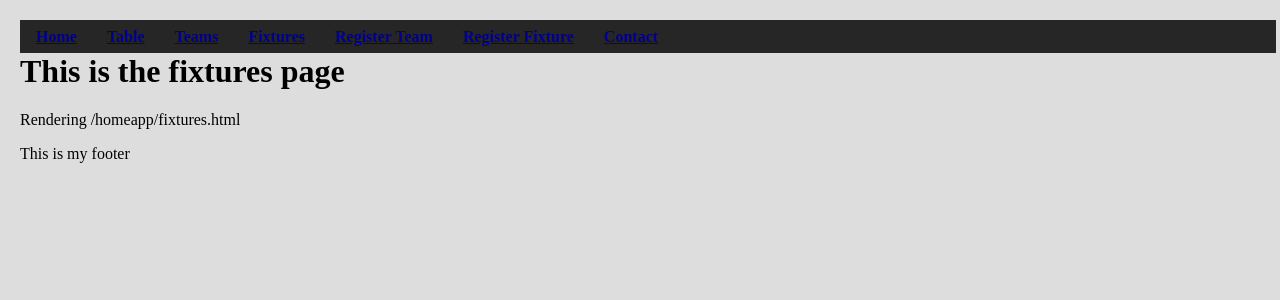
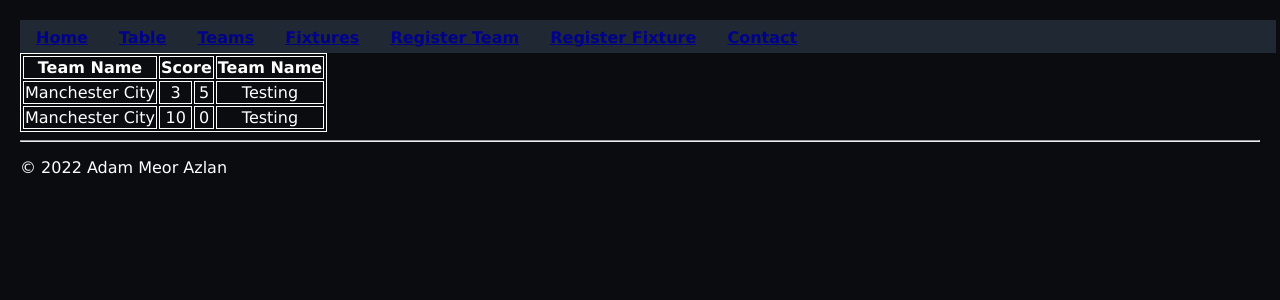
Before and after one commit to ameorazlan/coursework, a Django app: page /teams/fixtures in a window 1280 px wide. Shown: the top 300 px of the page. Run offline with Django 4.2, Linux system fonts and the light colour scheme; data comes from the database, SQL or seed files in the repository; both versions use the stored data as it was after the commit; style sheets or scripts are compiled from the project's sources; some libraries are stand-ins or nearby versions.

Commit message:
Improved navbar and overall website looks

```diff
--- a/static/css/base.scss
+++ b/static/css/base2.scss
@@ -1,8 +1,9 @@
-$font: 'Times New Roman', 'Times', serif;
-$color: #DDDDDD;
+$font: 'Verdana', 'sans-serif';
+$color: #0B0C10;
 body {
  font-family: $font;
  background-color: $color;
+ color: white;
  margin: 10px;
  padding: 10px;
 }
@@ -25,10 +26,11 @@
     margin: 0;
     padding: 8px;
     height: 17px;
-    background-color: #262626;
+    background-color: #1f2833;
 }
 
 .menu li {
+    font-family: $font;
     display: inline-block;
     font-weight: bold;
     vertical-align: auto;
@@ -36,7 +38,8 @@
 }
 
 .menu li a {
-    color: white;
+    font-family: $font;
+    color: #66FCF1;
 }
 
 .navbutton:link {
@@ -47,7 +50,7 @@
 
 .navbutton:hover {
     transition: .3s;
-    color: lightblue;
+    color: white;
 }
 
 
--- a/teams/templates/teams/create.html
+++ b/teams/templates/teams/create.html
@@ -2,7 +2,7 @@
 {% block content %}
 <script>
 function validateTerms() {
-    if (!$("agreeToTerms").checked) {
+    if (!$("#agreeToTerms").is(':checked')) {
         window.alert("Please checek terms and conidtions");
         return false;
     }
@@ -10,7 +10,7 @@
 }
 </script>
 <h1>Register your team here</h1>
-<form method="POST" enctype="multipart/form-data" >
+<form method="POST" enctype="multipart/form-data" onsubmit="return validateTerms()" >
     <!-- Security token -->
     {% csrf_token %}
     <!-- Using the formset -->
--- a/teams/templates/teams/fixtures.html
+++ b/teams/templates/teams/fixtures.html
@@ -3,6 +3,37 @@
 <title>Fixtures </title>
 {% endblock title%}
 {% block content %}
-<h1>This is the fixtures page</h1>
-<p>Rendering /homeapp/fixtures.html</p>
+<table>
+    <tr>
+        <th>Team Name</th>
+        <th colspan=2>Score</th>
+        <th>Team Name</th>
+    </tr>
+    {% for game in fixtures_list %}
+
+        <tr>
+            <td>
+            {% for team in team_list %}
+                {% if team.id == game.team1_id %}
+                    {{ team.name }}
+                {% endif %}
+            {% endfor %}
+            </td>
+            <td>
+                {{ game.score1}}
+            </td>
+            <td>
+                {{game.score2}}
+            </td>
+            <td>
+                {% for team in team_list %}
+                    {% if team.id == game.team2_id %}
+                        {{ team.name }}
+                    {% endif %}
+                {% endfor %}
+            </td>
+        </tr>
+    {% endfor %}
+   </table> <hr/>
+
 {% endblock content %}
--- a/teams/views.py
+++ b/teams/views.py
@@ -1,12 +1,14 @@
 from django.shortcuts import (get_object_or_404, render, redirect)
 from django.contrib import messages
-from .models import team, table as tablemodel
+from .models import team, table as tablemodel, fixtures as fixturesmodel
 from .forms import teamForm, fixtureForm
 
 
 # Create your views here.
 def fixtures(request):
     context = {}
+    context['fixtures_list'] = fixturesmodel.objects.all().order_by('-id')
+    context["team_list"] = team.objects.all()
     return render(request, 'teams/fixtures.html', context)
 
 def table(request):
--- a/templates/base.html
+++ b/templates/base.html
@@ -6,7 +6,7 @@
 <html lang="en">
 
 <head>
-    <link rel="stylesheet" type="text/css" href={% sass_src 'css/base.scss' %}>
+    <link rel="stylesheet" type="text/css" href={% sass_src 'css/base2.scss' %}>
     <script type="text/javascript" src="{% static 'js/jquery-3.6.1.js' %}"></script>
  {% block title %}
  <title>Notes</title>
@@ -19,7 +19,7 @@
  {% endblock content %}
 
  {% block footer %}
- <p>This is my footer</p>
+ <p>© 2022 Adam Meor Azlan</p>
  {% endblock footer %}
 </body>
 </html>
```
Also changed, not shown: static/css/base.css (+9 -6 lines), static/css/base2.css (+9 -8 lines), db.sqlite3, 2 other files.
